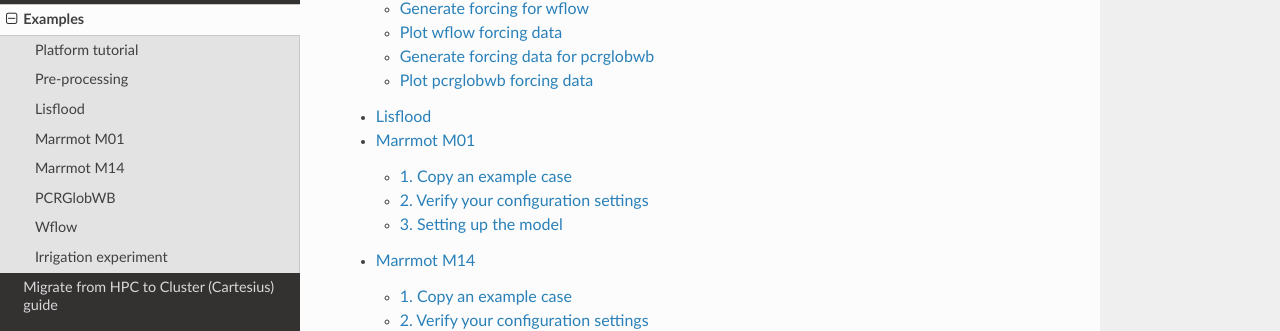
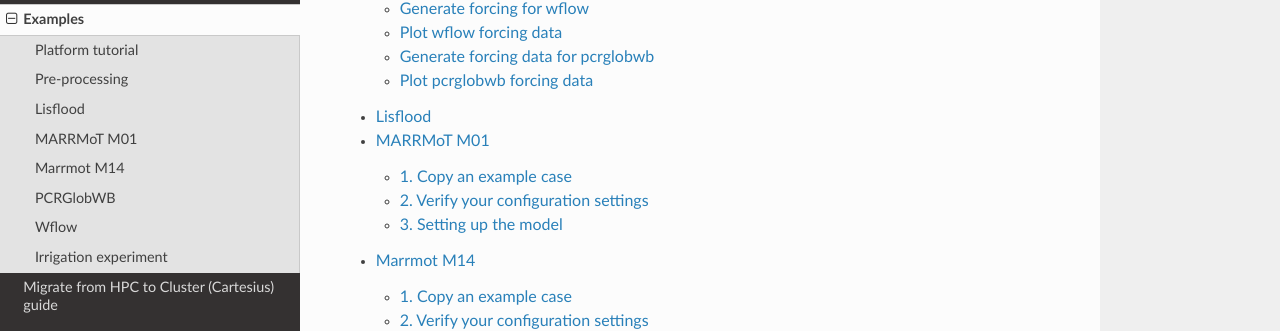
Before and after one commit to eWaterCycle/ewatercycle, a Sphinx documentation site: the page built from docs/examples.rst, in a window 1280 px wide and 900 px high, scrolled down 504 px. Shown: the part 127-458 px from the top of the window. Built offline with Sphinx 7.4.7 and the Read the Docs theme 2.0.0, drawn with Linux system fonts in a browser that asks for light colours; pages that are not in the unit, such as notebooks, are missing from menus.

Commit message:
index update
Co-authored-by: SarahAlidoost <55081872+SarahAlidoost@users.noreply.github.com>

```diff
--- a/docs/examples.rst
+++ b/docs/examples.rst
@@ -7,7 +7,7 @@ Examples
   Platform tutorial <examples/ewatercycle_api_notebook.ipynb>
   Pre-processing <examples/preprocessing.ipynb>
   Lisflood <examples/lisflood.ipynb>
-  Marrmot M01 <examples/MarrmotM01.ipynb>
+  MARRMoT M01 <examples/MarrmotM01.ipynb>
   Marrmot M14 <examples/MarrmotM14.ipynb>
   PCRGlobWB <examples/pcrglobwb.ipynb>
   Wflow <examples/wflow.ipynb>
```
